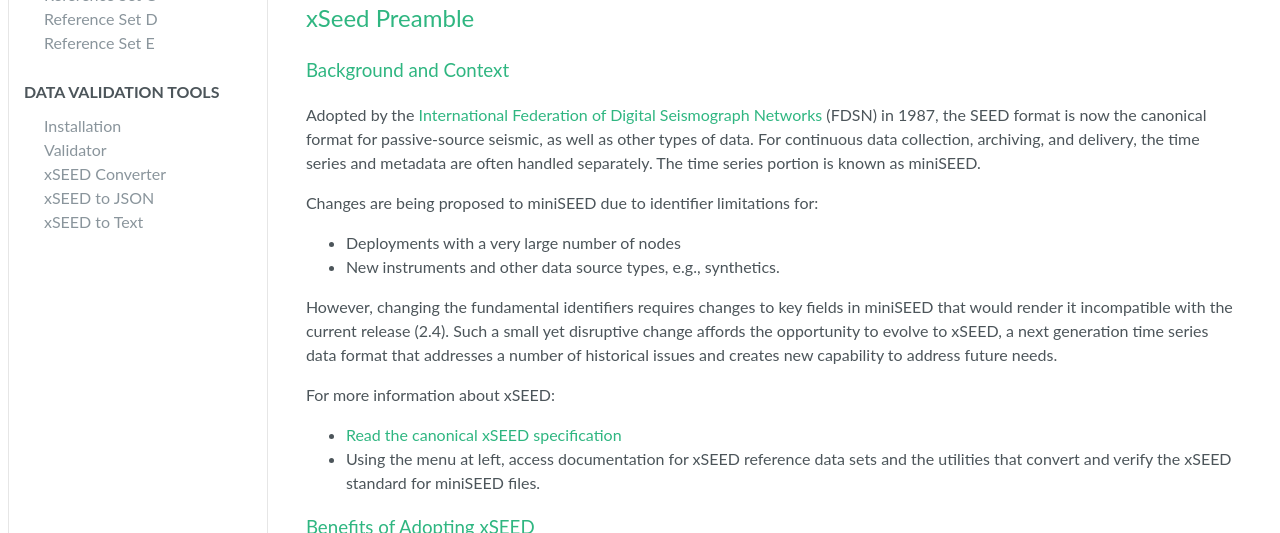
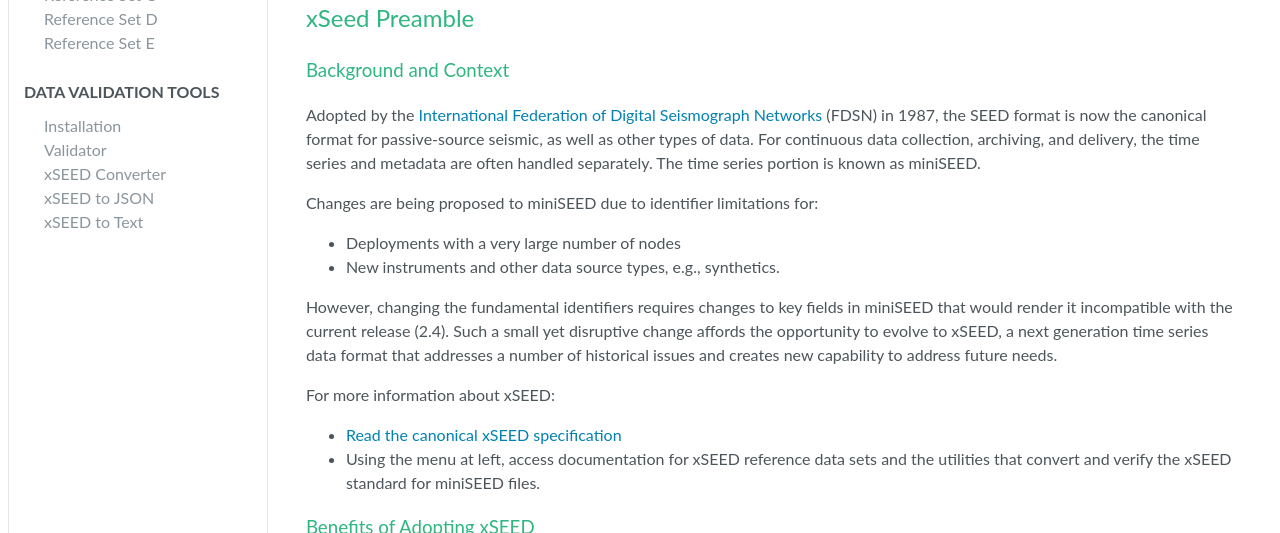
Before and after one commit to jeffreyleifer/xseed-utils, a Jekyll site: the page built from docs/documentation.md, in a window 1280 px wide and 1400 px high. Shown: the part 202-735 px from the top of the window. Built offline with Jekyll 4.4.1, drawn with Linux system fonts in a browser that asks for light colours; nearby versions of some CDN libraries; comment, search, counter and statistics services are not loaded.

Commit message:
Update _documentation.scss

```diff
--- a/docs/_sass/layouts/_documentation.scss
+++ b/docs/_sass/layouts/_documentation.scss
@@ -59,7 +59,7 @@
     }
 
     a {
-      color: $brand-color;
+      color: #0080B3;
       text-decoration: none;
     }
 
```
